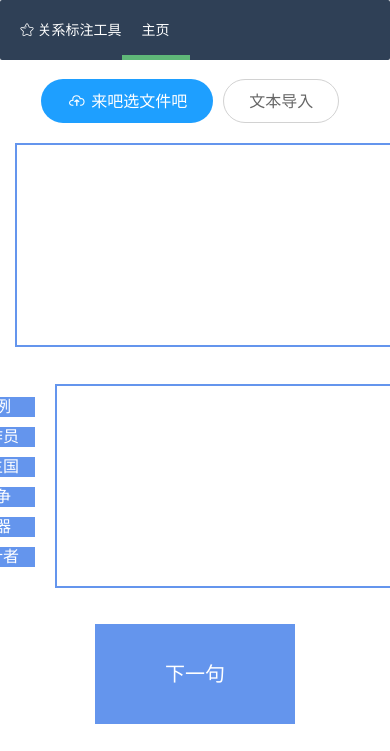
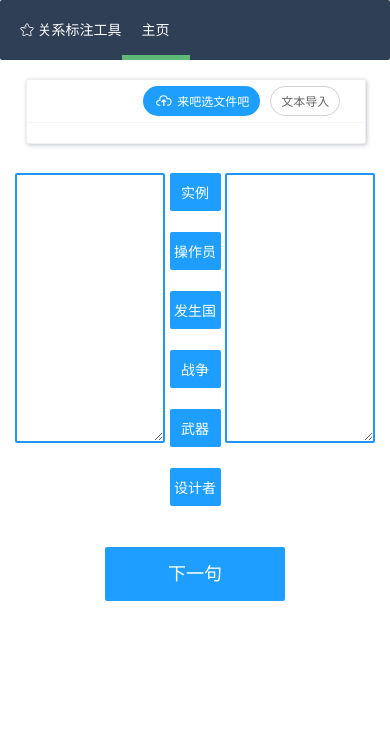
Before and after one commit to TimVan1596/SuperMarkup, a plain HTML site: page index.html in a window 390 px wide. Shown: the top 751 px of the page. Drawn offline with Linux system fonts and the light colour scheme.

Commit message:
update 1.支持手机操作 2.实现单条多标注 3.实现自动提示关键词

```diff
--- a/css/style_index.css
+++ b/css/style_index.css
@@ -1,8 +1,3 @@
-* {
-    padding: 0;
-    content: "";
-    margin: 0;
-}
 
 .clear::after {
     content: "";
@@ -12,23 +7,11 @@
     visibility: hidden;
 }
 
-.input_file {
-
-}
 
 .input_file #files {
     width: 0px;
     height: 0px;
 
-}
-
-.input_file .file_list {
-    margin-top: 20px;
-}
-
-.origin_text_warp {
-    margin: 0 auto;
-    width: 600px;
 }
 
 .origin_text_warp .origin_text {
@@ -46,11 +29,6 @@
     justify-content: center;
 }
 
-.fix_text_warp .fix_text {
-    display: inline-block;
-    border: 2px solid cornflowerblue;
-    font-size: 20px;
-}
 
 .fix_text_warp .options {
     list-style: none;
@@ -76,13 +54,6 @@
 
 }
 
-.content_warp .show_wrap .show_fixed {
-    border: 2px solid cornflowerblue;
-    width: 400px;
-    height: 200px;
-    font-size: 15px;
-}
-
 
 .next_warp {
     margin-top: 20px;
@@ -103,7 +74,105 @@
 }
 
 /*------------- 新增样式 ---------------*/
+/* 导入区-按钮组的样式 */
 .btn-container {
     margin-bottom: 10px;
-    text-align: center;
+    text-align: right;
 }
+
+/* 卡片的样式 */
+.text-card {
+    border-color: #eee;
+    border-width: 1px;
+    border-style: solid;
+    border-radius: 2px;
+    background-color: #fff;
+    color: #666;
+    box-shadow: 1px 1px 4px #c0c4cc;
+    width: 70%;
+    margin-left: 15%;
+}
+
+/* 卡片中文本的样式*/
+.text-card .layui-card-body {
+    text-indent: 1em;
+    font-size: x-large;
+    line-height: normal;
+    color: #6b6b6b;
+}
+
+.btn-container .layui-btn {
+    margin-right: 10px;
+    margin-bottom: 0;
+}
+
+.fix_text {
+    display: inline-block;
+    border: 2px solid #2196f3;
+    font-size: 1.2em;
+    width: -webkit-fill-available;
+    height: 270px;
+}
+
+.show_fixed {
+    display: inline-block;
+    border: 2px solid #2196f3;
+    font-size: 1.2em;
+    width: -webkit-fill-available;
+    height: 270px;
+}
+
+/* 操作按钮 */
+.options-btn {
+    margin-bottom: 8%;
+}
+
+/* 操作区 */
+.operate-zero {
+    margin-top: 2%;
+}
+
+/*** 自适应部分 ***/
+/* 移动设备 */
+@media screen and (min-width: 160px) and (max-width: 640px) {
+
+    .text-card .layui-card-body {
+        text-indent: 1em;
+        font-size: large;
+        line-height: normal;
+        color: #6b6b6b;
+    }
+
+    .options-btn {
+        margin-bottom: 35%;
+        width: 85%;
+        text-align: center;
+        padding: 0;
+    }
+
+    .text-card {
+        width: 94%;
+        margin-left: 3%;
+    }
+
+    .operate-zero {
+        margin-top: 8%;
+    }
+
+    .fix_text {
+        font-size: 1.0em;
+    }
+
+    .show_fixed {
+        font-size: 1.0em;
+    }
+}
+
+@media screen and (min-width: 641px) {
+    .options-btn {
+        width: 65%;
+        font-size: larger;
+    }
+}
+
+/* 头部 */
--- a/index.html
+++ b/index.html
@@ -1,5 +1,5 @@
 <!DOCTYPE html>
-<html lang="en">
+<html lang="cn">
 <head>
     <meta charset="UTF-8">
     <title>关系标注工具</title>
@@ -7,14 +7,22 @@
     <link rel="stylesheet" href="js/layui/css/layui.css">
     <link rel="stylesheet" href="css/style_index.css">
     <link rel="stylesheet" href="css/global.css">
+    <meta name="viewport" content="width=device-width, initial-scale=1.0, maximum-scale=1.0, user-scalable=no">
     <script src="js/jquery.js"></script>
     <script src="js/fileSaver.js"></script>
     <!-- 引入 layui.js -->
     <script src="js/layui/layui.js"></script>
     <script src="js/label.js"></script>
+    <style>
+        .btn-container .layui-btn {
+            margin-bottom: 0;
+        }
+
+    </style>
 </head>
 <body>
 
+<div class="layui-header header header-doc" autumn="">
     <ul class="layui-nav layui-bg-cyan">
         <li class="layui-nav-item">
             <i class="layui-icon">&#xe600;
@@ -23,85 +31,102 @@
         </li>
         <li class="layui-nav-item layui-this"><a href="index.html">主页</a></li>
     </ul>
+</div>
+
 
 <div class="layui-container">
-
     <div class="layui-row">
+        <!------------- start 导入区 --------------->
         <div class="layui-col-xs12 layui-col-sm12 layui-col-md12">
             <div class="input_file">
                 <input type="file" name="files" id="files" value="" style="opacity: 0;">
-                <div class="layui-btn-container btn-container">
-                    <button class="choose_file layui-btn layui-btn-lg layui-btn-radius layui-btn-normal"><i
+
+                <ul id="file_list"></ul>
+            </div>
+            <div>
+                <div class="layui-card text-card">
+                    <div class="layui-card-header" style="">
+                        <div id="card-title" style="float: left">
+                        </div>
+                        <div class="layui-btn-container btn-container" style="float: right">
+                            <button class="choose_file layui-btn layui-btn-sm layui-btn-radius layui-btn-normal"><i
                                     class="layui-icon layui-icon-upload-drag"></i>
                                 来吧选文件吧
                             </button>
-                    <button class=" layui-btn layui-btn-lg layui-btn-radius layui-btn-primary"
+                            <button class=" layui-btn layui-btn-sm layui-btn-radius layui-btn-primary"
                                     id="uploadFromTextBtn"
                             >文本导入
                             </button>
                         </div>
-
-
-                <ul id="file_list"></ul>
                     </div>
 
-            <div class="content_warp">
-                <div class="origin_text_warp">
-            <textarea readonly class="origin_text" name="" id="" cols="30" rows="10">
-
-        </textarea>
-
+                    <div class="layui-card-body">
+                        <div id="origin-text"></div>
+                    </div>
+                </div>
             </div>
 
 
-                <div class="fix_text_warp">
-            <textarea class="fix_text" name="" id="" cols="30" rows="10">
+        </div>
+        <!------------- end 导入区 --------------->
+
+
+        <!------------- start 操作区 --------------->
+        <div class="operate-zero layui-col-xs12 layui-col-sm12 layui-col-md12">
+            <div class="layui-col-xs5 layui-col-sm5 layui-col-md5">
+                <textarea class="fix_text layui-textarea" name="">
 
             </textarea>
-                    <ul class="options">
+            </div>
+            <div class="layui-col-xs2 layui-col-sm2 layui-col-md2">
+                <ul style="text-align: center">
                     <li>
-                            <button name="实例" class="option">实例</button>
+                        <button name="实例" class="options-btn layui-btn layui-btn-normal">实例</button>
                     </li>
                     <li>
-                            <button name="操作员" class="option">操作员</button>
+                        <button name="操作员" class="options-btn layui-btn layui-btn-normal">操作员</button>
                     </li>
                     <li>
-                            <button name="发生国" class="option">发生国</button>
+                        <button name="发生国" class="options-btn layui-btn layui-btn-normal">发生国</button>
                     </li>
                     <li>
-                            <button name="战争" class="option">战争</button>
+                        <button name="战争" class="options-btn layui-btn layui-btn-normal">战争</button>
                     </li>
                     <li>
-                            <button name="武器" class="option">武器</button>
+                        <button name="武器" class="options-btn layui-btn layui-btn-normal">武器</button>
                     </li>
                     <li>
-                            <button name="设计者" class="option">设计者</button>
+                        <button name="设计者" class="options-btn layui-btn layui-btn-normal">设计者</button>
                     </li>
                 </ul>
-
-
+            </div>
+            <div class="layui-col-xs5 layui-col-sm5 layui-col-md5">
                 <div class="show_wrap">
-                <textarea class="show_fixed" name="" id="" cols="30" rows="10">
+                    <textarea class="show_fixed layui-textarea" id="show-fixed-ta" name="" cols="30" rows="10">
 
                 </textarea>
                 </div>
             </div>
 
+            <div class="layui-col-xs12 layui-col-sm12 layui-col-md12">
+                <div class="next_warp" style="text-align: center">
+                    <button style="width: 50%;height: 54px;line-height: 46px;font-size:large;"
+                            id="next-btn"
+                            class="layui-btn layui-btn-lg layui-btn-normal">下一句
+                    </button>
                 </div>
-
-            <div class="next_warp">
-                <button class="next_btn">下一句</button>
+            </div>
         </div>
 
     </div>
+    <!------------- end 操作区 --------------->
 
 </div>
 </div>
 
-
 <div class="layui-footer footer footer-index">
     <div class="layui-main">
-        <p>© 2021 <a href="http://120.79.210.170:88//">CUGB出品</a> WTFPL license</p>
+        <p>© 2021 <a href="http://120.79.210.170:88//">[ CUGB/1012 出品 ]</a> WTFPL License</p>
         <p>
             <a href="https://github.com/TimVan1596" target="_blank" rel="nofollow">GitHub</a>
             <a href="https://gitee.com/TimVanX" target="_blank" rel="nofollow">码云</a>
```
Also changed, not shown: js/label.js (+47 -28 lines). Lines whose indentation alone changed are shown as unchanged.
